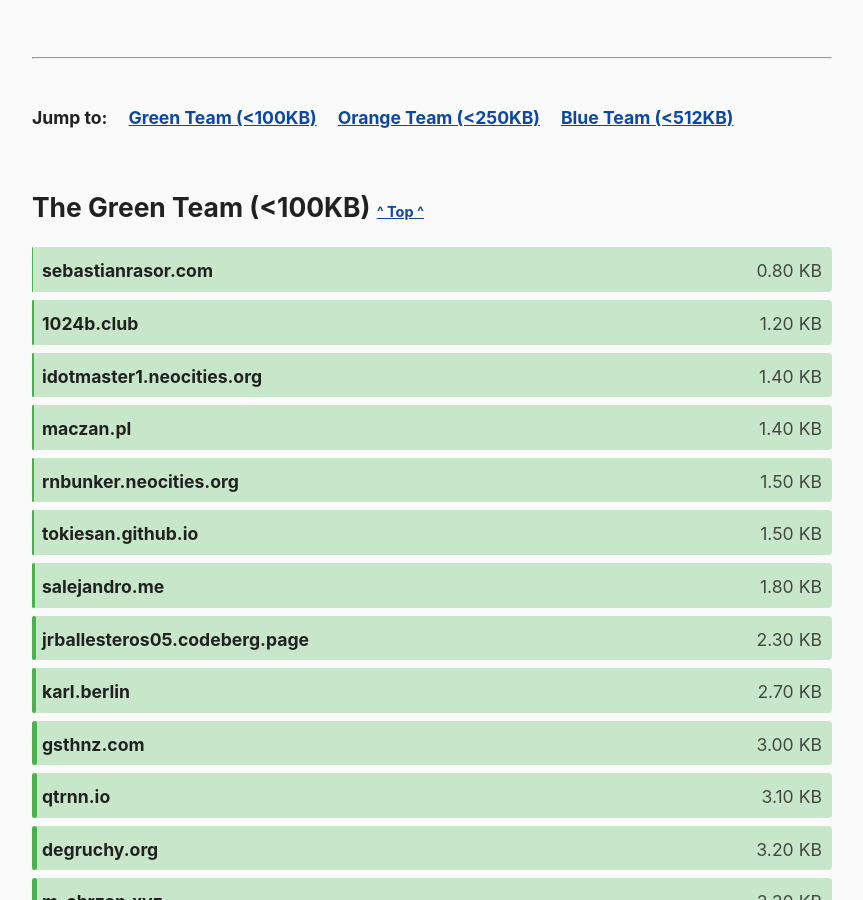
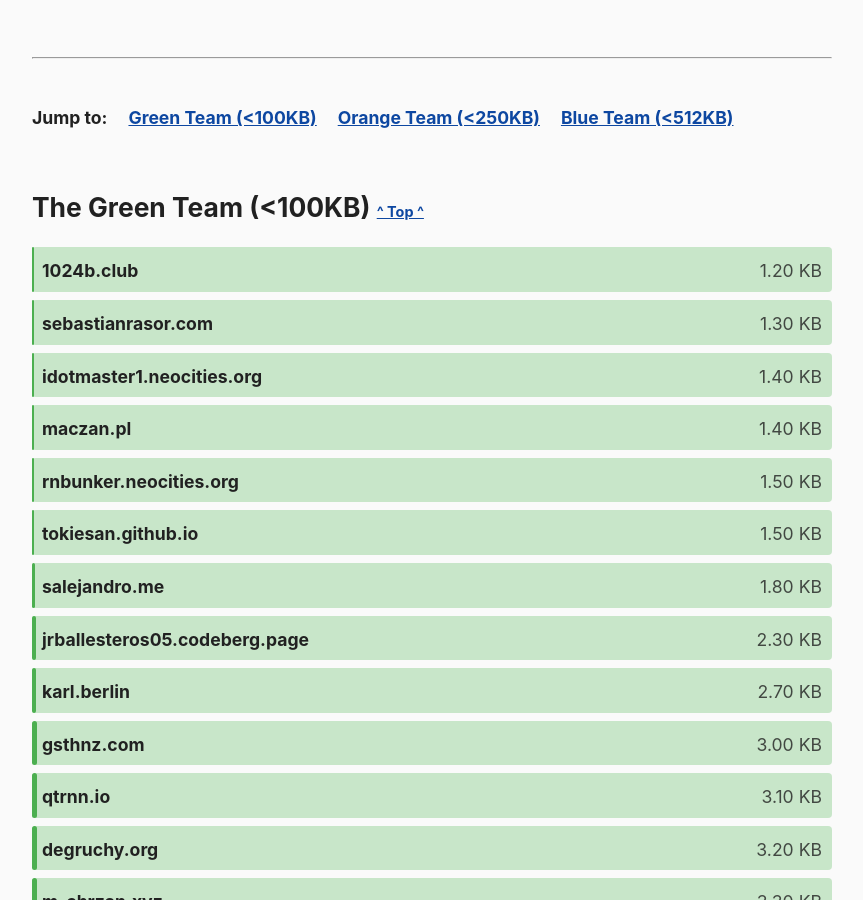
Before and after one commit to kevquirk/512kb.club, a Jekyll site: the page built from index.md, in a window 1280 px wide and 900 px high, scrolled down 987 px. Shown: the whole window, without its empty margins (208-1071 px from the left). Built offline with Jekyll 4.4.1, drawn with Linux system fonts in a browser that asks for light colours.

Commit message:
Update size

```diff
--- a/_data/sites.yml
+++ b/_data/sites.yml
@@ -1105,7 +1105,7 @@
 
 - domain: sebastianrasor.com
   url: https://www.sebastianrasor.com/
-  size: 0.8
+  size: 1.3
   last_checked: 2021-06-23
 
 - domain: secluded.site
```
